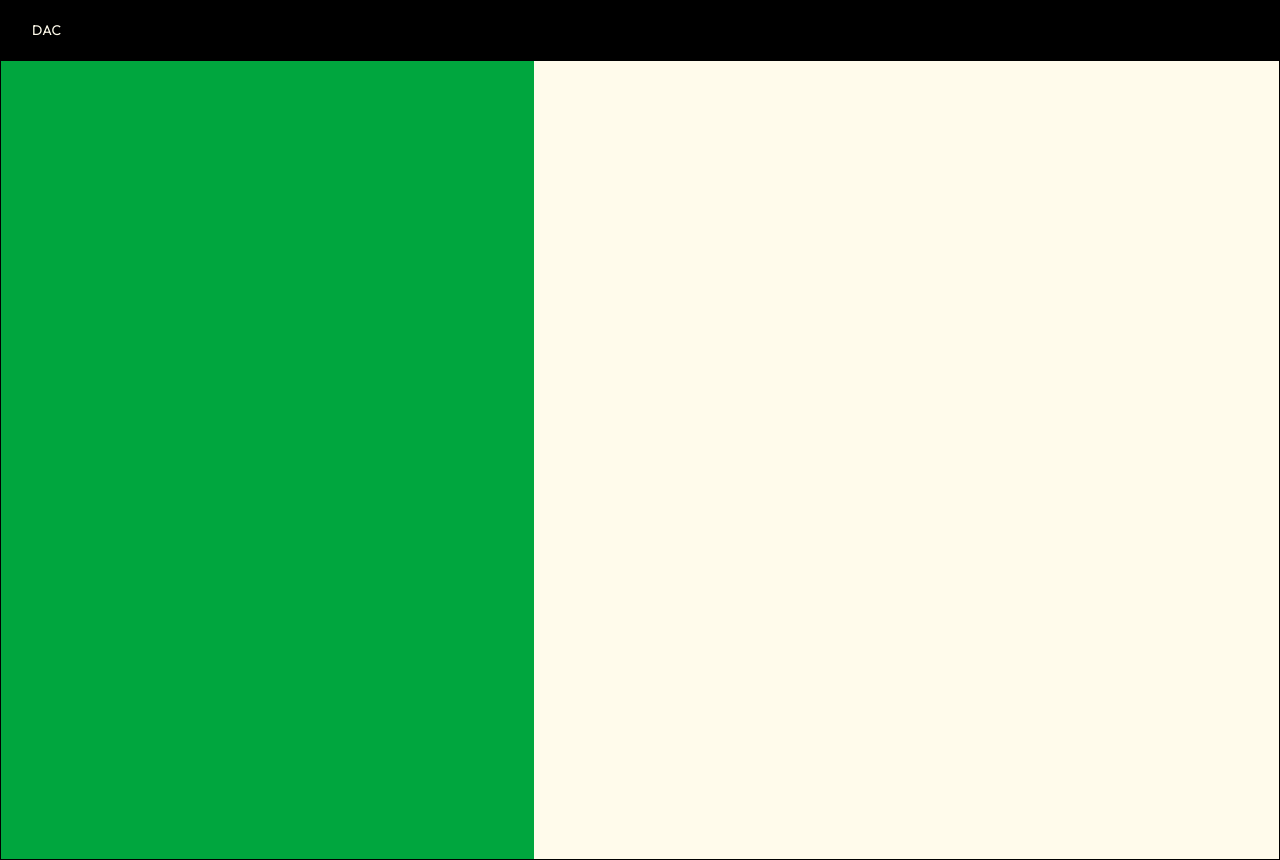
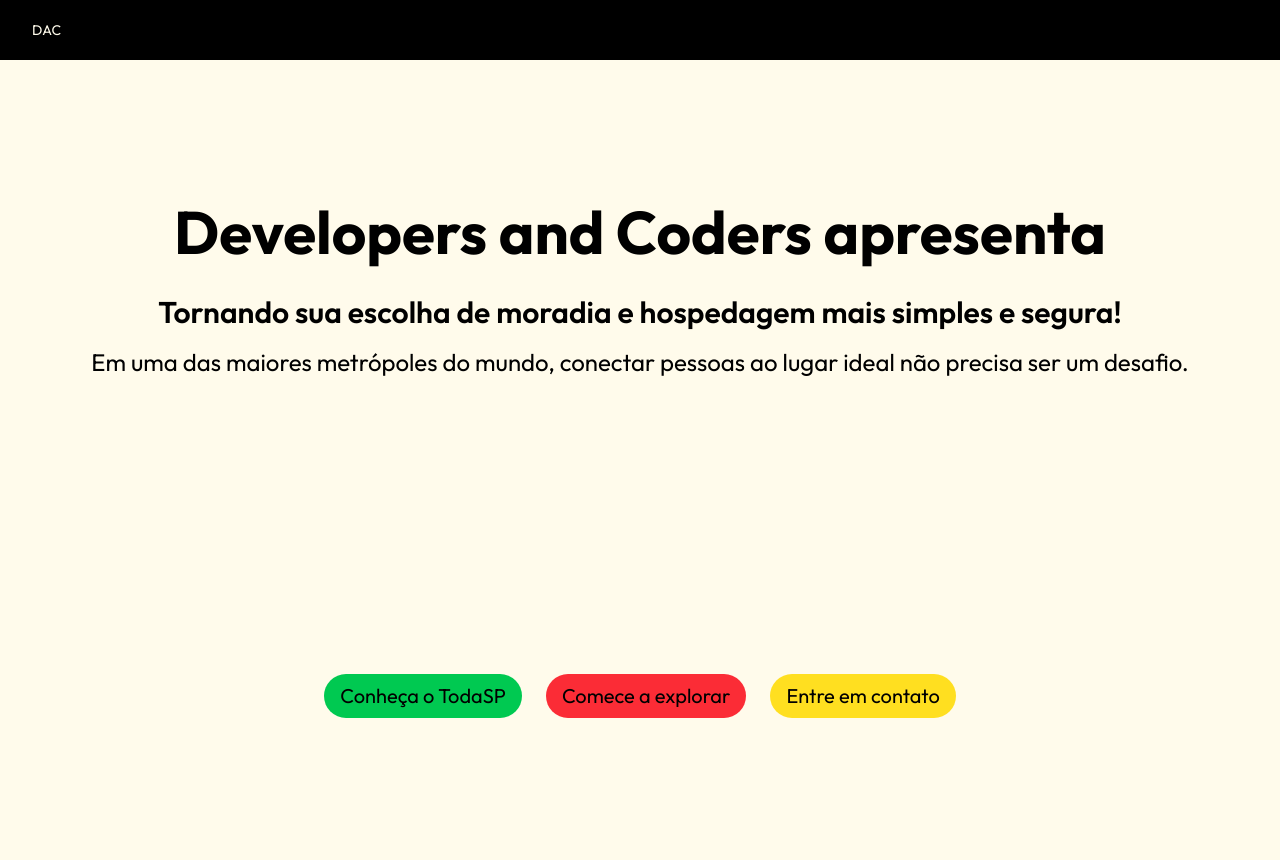
Before and after one commit to DAC-Developers-And-Coders/gs-web-development-front-end-design-todasp, a Next.js app in the folder todasp/: page / in a window 1280 px wide. Built offline with nearby package versions, Linux system fonts and the light colour scheme.

Commit message:
personalizando o hero

```diff
--- a/todasp/app/components/Hero.js
+++ b/todasp/app/components/Hero.js
@@ -3,15 +3,18 @@
 const Hero = () => {
     return(
         <>
-            <section className="min-h-dvh grid">
-                <div className="border grid grid-cols-2">
-                    <div className=" bg-green-600 w-5/6 flex flex-col">
-                        <h1></h1>
-                    </div>
-
-                    <div className= "">
-
-                    </div>
+            <section className="min-h-dvh grid gap-3">
+                <div className="flex flex-col gap-4 items-center justify-center text-center">
+                    <h1 className="text-6xl font-bold">Developers and Coders apresenta</h1>
+                    <img></img>
+                    <h2 className="text-3xl font-semibold">Tornando sua escolha de moradia e hospedagem mais simples e segura!</h2>
+                    <p className="text-2xl">Em uma das maiores metrópoles do mundo, conectar pessoas ao lugar ideal
+  não precisa ser um desafio.</p>
+                </div>
+                <div className="flex gap-6 items-center justify-center text-center">
+                    <button className="bg-green-500 rounded-4xl py-2 px-4 text-xl">Conheça o TodaSP</button>
+                    <button className="bg-red-500 rounded-4xl py-2 px-4 text-xl">Comece a explorar</button>
+                    <button className="bg-yellow-300 rounded-4xl py-2 px-4 text-xl">Entre em contato</button>
                 </div>
             </section>
         </>
```
